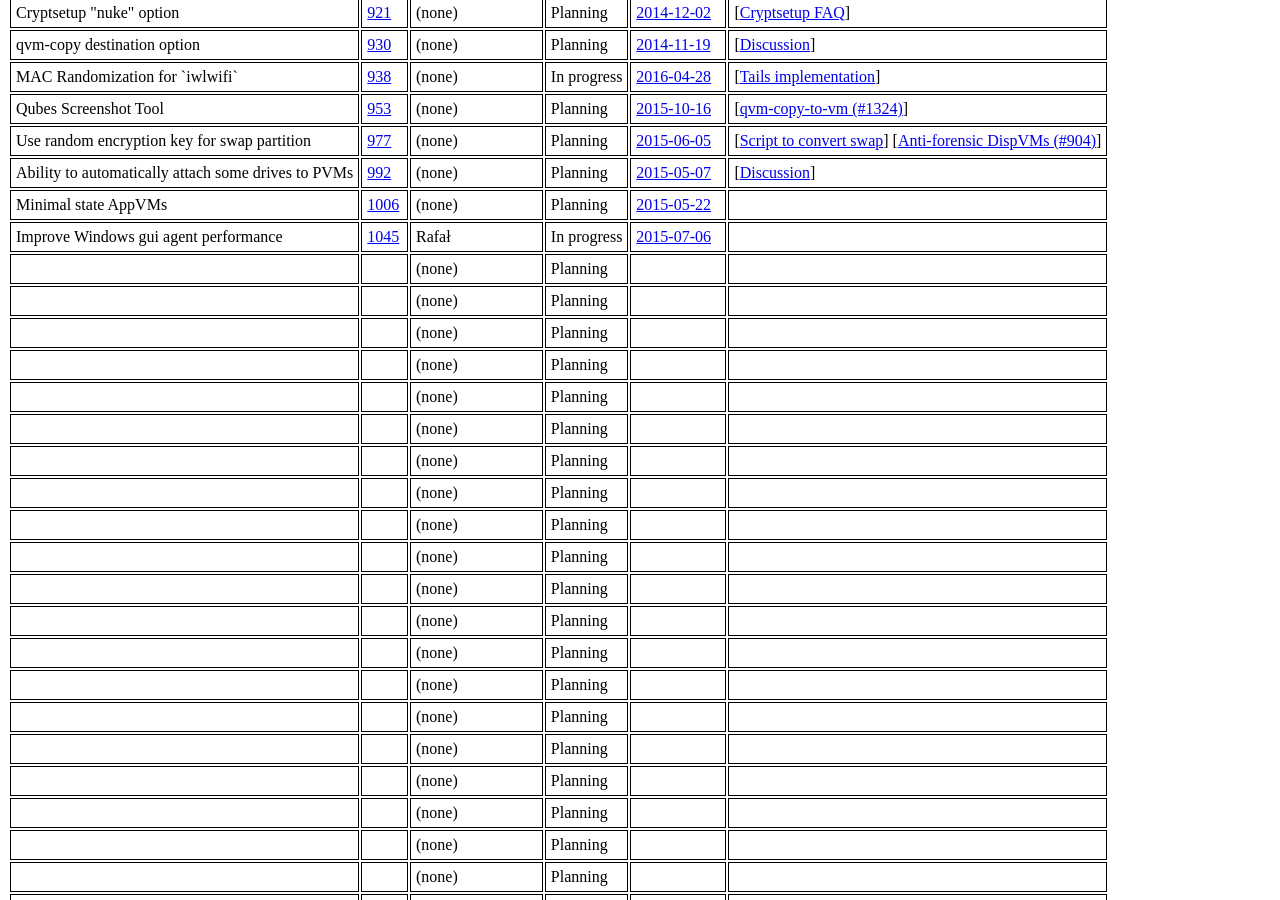
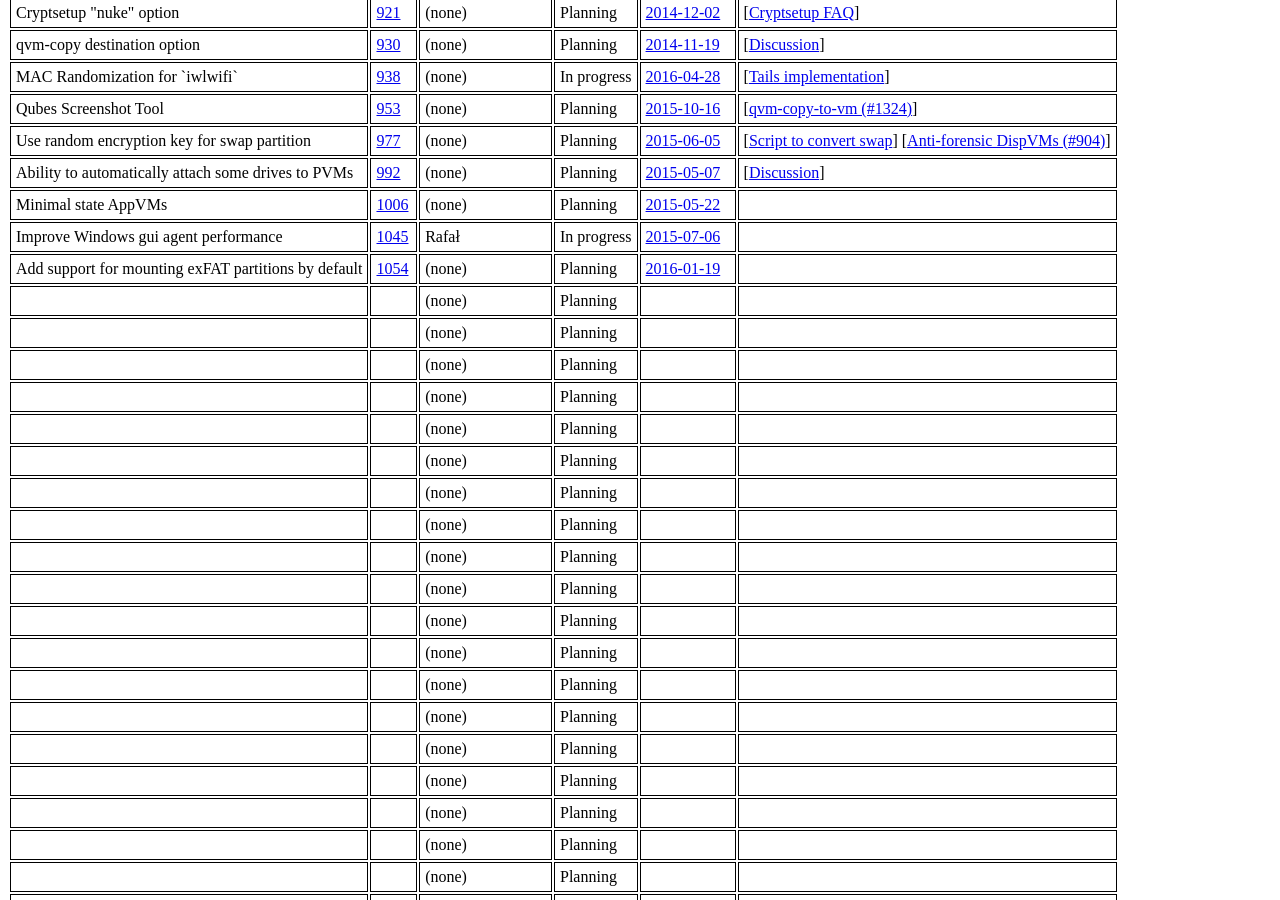
Before and after one commit to QubesOS/qubes-issues, a Jekyll site: the page built from index.md, in a window 1280 px wide and 900 px high, scrolled down 1014 px. Built offline with Jekyll 4.4.1, drawn with Linux system fonts in a browser that asks for light colours.

Commit message:
Track #1054

```diff
--- a/_data/features.yml
+++ b/_data/features.yml
@@ -527,15 +527,15 @@
   - desc   :
     url    :
 
-- name   :
-  issue  :
+- name   : Add support for mounting exFAT partitions by default
+  issue  : 1054
   devs   :
   status :
-    code   :
+    code   : Planning
     url    :
   updated:
-    date   :
-    url    :
+    date   : 2016-01-19
+    url    : https://github.com/QubesOS/qubes-issues/issues/1054#issuecomment-172952118
   info   :
   - desc   :
     url    :
```
